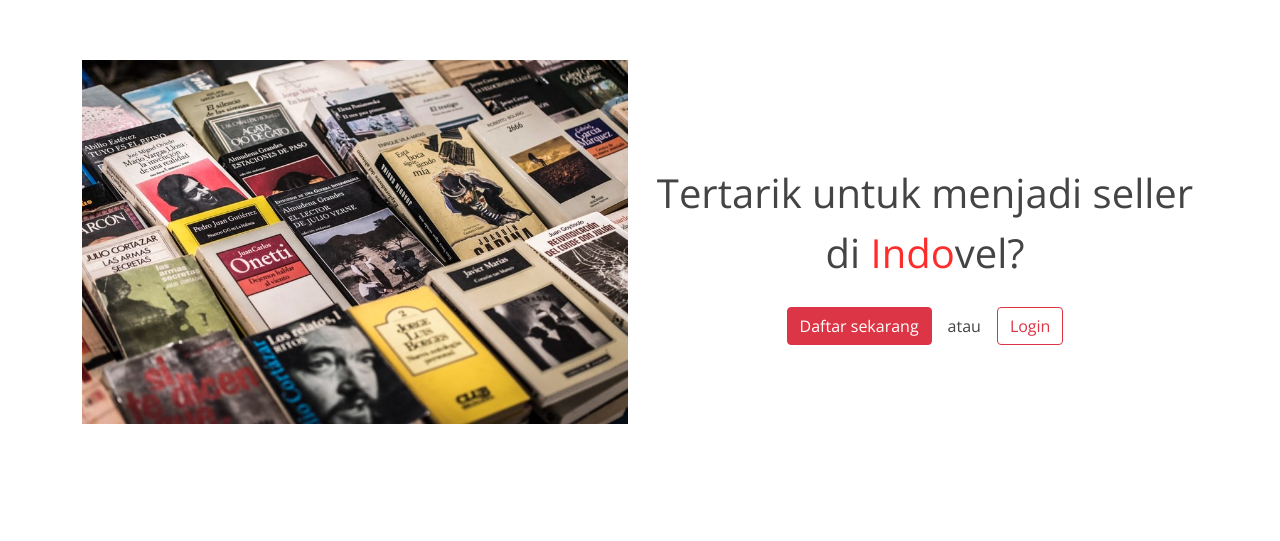
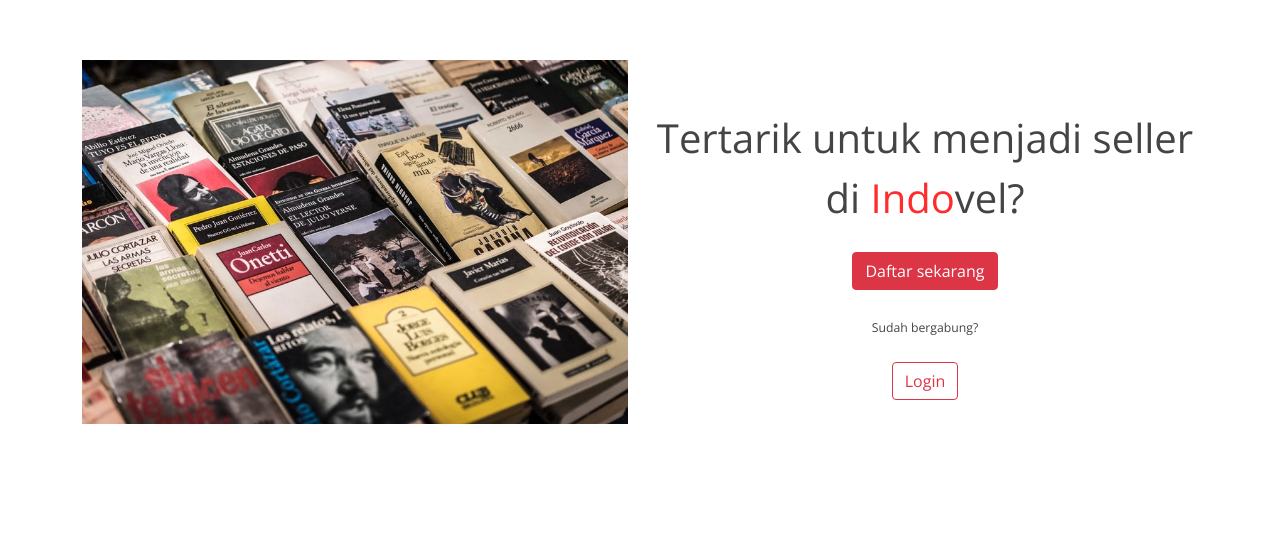
Before and after one commit to rickyricko302/Indovel, a plain HTML site: page index.html in a window 1280 px wide. Shown: the part 1853-2394 px from the top of the page. Drawn offline with nearby package versions, Linux system fonts and the light colour scheme.

Commit message:
ubah text

```diff
--- a/index.html
+++ b/index.html
@@ -88,7 +88,7 @@
     <section id="belanja">
       <div data-aos="zoom-in" class="section-title">
         <h2>Belanja</h2>
-        <h3>Belanja<span> Indovel</span></h3>
+        <h3>Beberapa produk di<span> Indovel</span></h3>
       </div>
 
       <div class="container">
@@ -186,9 +186,13 @@
             </p>
 
             <div class="text-center mt-4 d-flex align-items-center justify-content-center">
-              <button type="button" class="btn btn-danger">Daftar sekarang</button>
-              <span class='mx-3'>atau</span>
-              <button type="button" class="btn btn-outline-danger">Login</button>
+              <div>
+                <button type="button" class="btn btn-danger">Daftar sekarang</button>
+                <br><br>
+                <span class='mx-3'><small><small>Sudah bergabung?</small></small></span>
+                <br><br>
+                <button type="button" class="btn btn-outline-danger">Login</button>
+              </div>
             </div>
           </div>
         </div>
```
